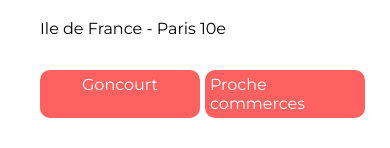
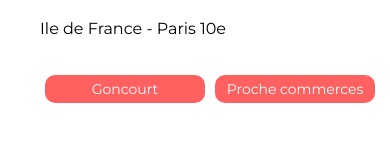
Before and after one commit to Boheno/Projet_5, a React (Vite) app: page /logements/0979876d in a window 390 px wide. Shown: the part 443-591 px from the top of the page. Built offline with nearby package versions, Linux system fonts and the light colour scheme; grey boxes are pictures that could not be loaded.

Commit message:
style (mediaqueries) finalisation

```diff
--- a/logements.json
+++ b/logements.json
@@ -101,7 +101,7 @@
 			"https://s3-eu-west-1.amazonaws.com/course.oc-static.com/projects/front-end-kasa-project/accommodation-3-3.jpg",
 			"https://s3-eu-west-1.amazonaws.com/course.oc-static.com/projects/front-end-kasa-project/accommodation-3-4.jpg"
 		],
-		"description": "Venez découvrir Paris en séjournant dans ce nid douillet au coeur du 11ème. La vue sur le parc résidentiel saura vous reposer de vos longues journées de tourisme dans la capitale franÃ§aise. Et pour les plus fêtards d'entre vous, la rue Jean Pierre Timbaud vous permettra de découvrir la night-life parisienne à seulement 5 minutes de l'appartement.",
+		"description": "Venez découvrir Paris en séjournant dans ce nid douillet au coeur du 11ème. La vue sur le parc résidentiel saura vous reposer de vos longues journées de tourisme dans la capitale française. Et pour les plus fêtards d'entre vous, la rue Jean Pierre Timbaud vous permettra de découvrir la night-life parisienne à seulement 5 minutes de l'appartement.",
 		"host": {
 			"name": "Della Case",
 			"picture": "https://s3-eu-west-1.amazonaws.com/course.oc-static.com/projects/front-end-kasa-project/profile-picture-1.jpg"
--- a/styles/_logement.scss
+++ b/styles/_logement.scss
@@ -99,7 +99,7 @@
 }
 .tags-logement li {
     @include tags;
-    margin-right: 5px;
+    margin: 5px;
     display:flex;
 }
 
--- a/styles/_mediaqueries.scss
+++ b/styles/_mediaqueries.scss
@@ -67,8 +67,11 @@
 
     //Tags
     .tags-logement{
-
-        .tags-logement li{
+        ul{
+            display:flex;
+            flex-wrap: wrap;
+        }
+        li{
             font-size: 14px;
         }
     }
@@ -130,4 +133,8 @@
             }
         }
     }
+    .error{
+        font-size: 100px;
+        margin: 100px;
+    }
 }
--- a/styles/index.css
+++ b/styles/index.css
@@ -298,7 +298,7 @@ a {
   display: flex;
   justify-content: center;
   list-style: none;
-  margin-right: 5px;
+  margin: 5px;
   display: flex;
 }
 
@@ -334,8 +334,8 @@ a {
     font-size: 16px;
   }
   .about-collapse .collapse-title {
+    width: 90%;
     height: 30px;
-    width: 90%;
   }
   .about-collapse .collapse-title i {
     font-size: 16px;
@@ -371,7 +371,11 @@ a {
   .title-logement p {
     font-size: 22px;
   }
-  .tags-logement .tags-logement li {
+  .tags-logement ul {
+    display: flex;
+    flex-wrap: wrap;
+  }
+  .tags-logement li {
     font-size: 14px;
   }
   .host-rating-container {
@@ -433,6 +437,10 @@ a {
   .collapse-logement .equipment-logement .collapse-content.open {
     width: 95%;
   }
+  .error {
+    font-size: 100px;
+    margin: 100px;
+  }
 }
 body {
   margin: 0px;
@@ -470,8 +478,8 @@ footer {
   flex-direction: column;
   background-color: black;
   color: white;
+  width: 100%;
   height: 150px;
-  width: 100%;
   margin: 0px;
 }
 footer img {
```
Also changed, not shown: 1 other file (tests, documents, lock files or other folders).
